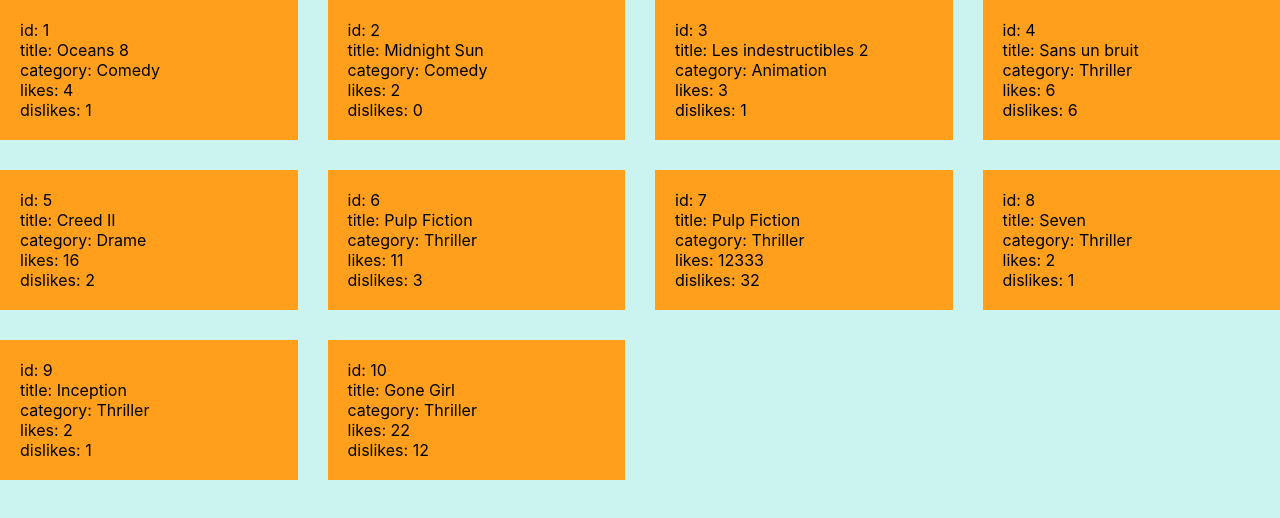
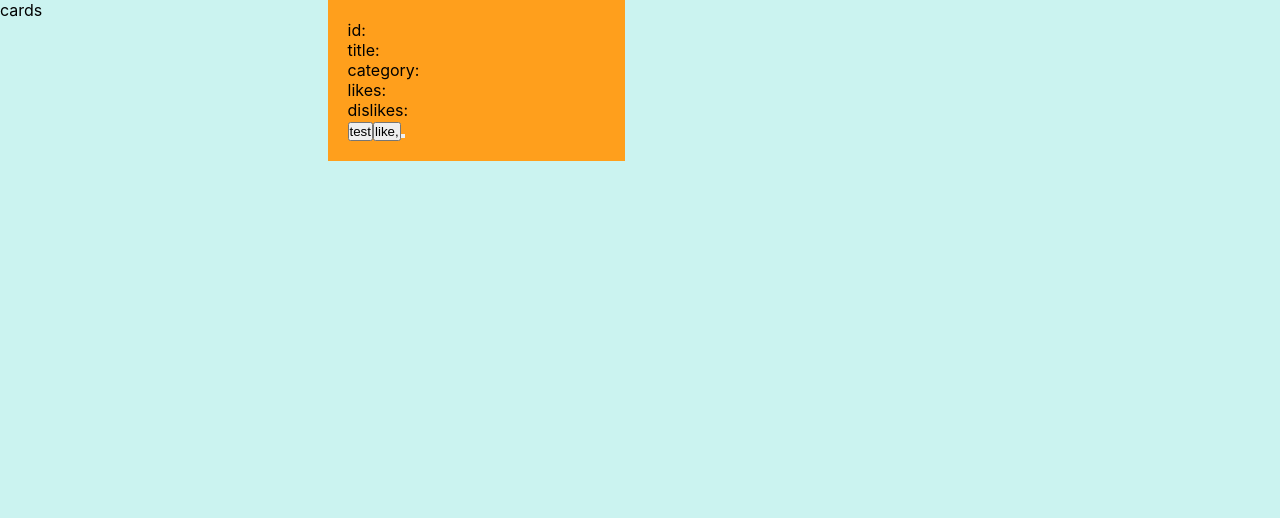
Before and after one commit to ilci66/react-interview-project, a React (Create React App) app: page / in a window 1280 px wide. Shown: the top 518 px of the page. Built offline with nearby package versions, Linux system fonts and the light colour scheme.

Commit message:
working ongetting all the movies

```diff
--- a/src/App.js
+++ b/src/App.js
@@ -1,6 +1,7 @@
 import './App.css';
 import { useEffect, useState } from 'react';
 import Card from './components/Card';
+import Cards from './components/Cards';
 
 // this works so far in the 3. render
 // let movies;
@@ -22,32 +23,32 @@
 
 function App() {
 
-  let movies;
+  // let movies;
 
-  const [allMovies, setAllMovies] = useState();
-  const [filtered, setFiltered] = useState();
-  const [loading, setLoading] = useState(true);
-  const [num, setNum] = useState(4);
+  // const [allMovies, setAllMovies] = useState();
+  // const [filtered, setFiltered] = useState();
+  // const [loading, setLoading] = useState(true);
+  // const [num, setNum] = useState(4);
 
-  useEffect(() => {
-    (async() => {
-      let { movies$ } = await import('./data/movies');
-      // console.log("movies", Promise.resolve(movies$).then(console.log))
+  // useEffect(() => {
+  //   (async() => {
+  //     let { movies$ } = await import('./data/movies');
+  //     // console.log("movies", Promise.resolve(movies$).then(console.log))
 
-      // movies$.then(data => movies = data);
-      movies = await movies$.then(data => data);
-      // setTimeout(() => {console.log("asd",movies)}, 1000)
-      console.log("a", movies)
-      setAllMovies(movies)
-      setLoading(false)
-    })();
+  //     // movies$.then(data => movies = data);
+  //     movies = await movies$.then(data => data);
+  //     // setTimeout(() => {console.log("asd",movies)}, 1000)
+  //     console.log("a", movies)
+  //     setAllMovies(movies)
+  //     setLoading(false)
+  //   })();
 
-  },[])
+  // },[])
 
   return (
     <div className="App">
-      {loading ? "loading..." : "" }
-      {allMovies && allMovies.map(m => {
+      {/* {loading ? "loading..." : "" } */}
+      {/* {allMovies && allMovies.map(m => {
         return <Card
           key={m.id}
           id={m.id}
@@ -56,7 +57,8 @@
           likes={m.likes}
           dislikes={m.dislikes}
         />
-      })}
+      })} */}
+      <Cards />
     </div>
   );
 }
--- a/src/api/index.js
+++ b/src/api/index.js
@@ -1,5 +1,5 @@
 export const getMovies = async function() {
-  let { movies$ } = await import('./data/movies');
+  let { movies$ } = await import('../data/movies');
   // console.log("movies", Promise.resolve(movies$).then(console.log))
 
   // movies$.then(data => movies = data);
--- a/src/components/Card.js
+++ b/src/components/Card.js
@@ -1,6 +1,19 @@
-import React from 'react'
+import React, { useState, useEffect } from 'react'
+import { useSelector, useDispatch } from 'react-redux';
+import {
+  like,
+  dislike,
+  deleteMovie,
+  getStatus,
+  selectMovies,
+  toggleStatus
+} from '../slice/movieSlice';
 
-const Card = ({ id,title,category,likes,dislikes}) => {
+const Card = ({ id, title, category, likes, dislikes}) => {
+  // const movies = useSelector(selectMovies);
+  const status = useSelector(getStatus);
+  const dispatch = useDispatch();
+
   return (
     <div className="card" >
       <p>id: {id}</p>
@@ -8,6 +21,18 @@
       <p>category: {category}</p>
       <p>likes: {likes}</p>
       <p>dislikes: {dislikes}</p>
+      <button onClick={() => console.log(id)}>
+        test
+      </button>
+      <button
+        aria-label="Like movie"
+        onClick={() => dispatch(like(id))}
+      >
+        like, {status}
+      </button>
+      <button onClick={() => dispatch(toggleStatus())}>
+        {status}
+      </button>
     </div>
   )
 }
--- a/src/components/Cards.js
+++ b/src/components/Cards.js
@@ -1,9 +1,30 @@
-import React from 'react'
+import React, { useState, useEffect } from 'react'
+import { useSelector, useDispatch } from 'react-redux';
+import {
+  getMoviesAsync,
+  selectMovies,
+  getAllMovies
+} from '../slice/movieSlice';
+import Card from './Card';
 
 const Cards = () => {
-  return (
-    <div>Cards</div>
-  )
+  const [allMovies, setAllMovies] = useState();
+  const dispatch = useDispatch();
+  // const movies = useSelector(selectMovies);
+  // console.log("movies after selector", movies)
+
+  useEffect(() => {
+    setAllMovies(dispatch(getAllMovies()))
+  }, [])
+
+  console.log("all movies in cards",allMovies)
+
+  return (<>
+    cards
+    {/* <Card /> */}
+    {/* {allMovies && allMovies.map(m => m.id)} */}
+    <Card />
+  </>)
 }
 
 export default Cards
--- a/src/index.js
+++ b/src/index.js
@@ -1,13 +1,21 @@
 import React from 'react';
 import ReactDOM from 'react-dom/client';
-import './index.css';
+import { Provider } from 'react-redux';
+import { store } from './store';
 import App from './App';
 import reportWebVitals from './reportWebVitals';
+import './index.css';
+
+
 
 const root = ReactDOM.createRoot(document.getElementById('root'));
+
+
 root.render(
   <React.StrictMode>
-    <App />
+    <Provider store={store}>
+      <App />
+    </Provider>
   </React.StrictMode>
 );
 
--- a/src/slice/movieSlice.js
+++ b/src/slice/movieSlice.js
@@ -1,2 +1,67 @@
 import { createAsyncThunk, createSlice } from '@reduxjs/toolkit';
 import { getMovies } from "../api";
+
+const initialState = {
+  movies: [],
+  status: 'idle',
+};
+
+
+export const getMoviesAsync = createAsyncThunk(
+  'movies/fetchAllMovies',
+  async () => {
+    const response = await getMovies();
+    console.log("response", response)
+    return response;
+  }
+);
+
+export const moviesSlice = createSlice({
+  name: 'movies',
+  initialState,
+  reducers: {
+    like: (state, action) => {
+      state.movies.map((movie) => { if(movie.id === action.payload)  movie.likes += 1; console.log("liked  ",movie.likes); return});
+    },
+    dislike: (state, action) => {
+      state.movies.map((movie) => { if(movie.id === action.payload)  movie.dislikes += 1; return});
+    },
+    deleteMovie: (state, action) => {
+      state.movies.filter((movie) => movie.id !== action.payload);
+    },
+    toggleStatus: (state) => {
+      if(state.status === "idle") state.status = "loading";
+      else { state.status = "idle" }
+    },
+    getAllMovies: (state) => {
+      return state.movies;
+    }
+  },
+  extraReducers: (builder) => {
+    builder
+      .addCase(getMoviesAsync.pending, (state) => {
+        state.status = 'loading';
+      })
+      .addCase(getMoviesAsync.fulfilled, (state, action) => {
+        state.status = 'idle';
+        console.log("payload in fulfilled", action.payload)
+        state.movies = action.payload;
+        console.log("state after fulfilled", state.movies)
+      });
+  },
+});
+
+
+export const { like, dislike, deleteMovie, toggleStatus, getAllMovies } = moviesSlice.actions;
+
+export const selectMovies = (state) => state.movies.movies;
+
+export const getStatus = (state) => state.movies.status;
+
+// Trying writing thunk by hand
+export const incrementIfOdd = (amount) => (dispatch, getState) => {
+  const currentMovie = selectMovies(getState());
+  console.log("this is the current movie picked ",currentMovie)
+};
+
+export default moviesSlice.reducer;
--- a/src/store/index.js
+++ b/src/store/index.js
@@ -1 +1,8 @@
-import { createSlice, configureStore } from '@reduxjs/toolkit'
+import { configureStore } from '@reduxjs/toolkit'
+import moviesReducer from '../slice/movieSlice'
+
+export const store = configureStore({
+  reducer: {
+    movies: moviesReducer,
+  }
+})
```
Also changed, not shown: src/data/movies.js (line endings or trailing spaces).
